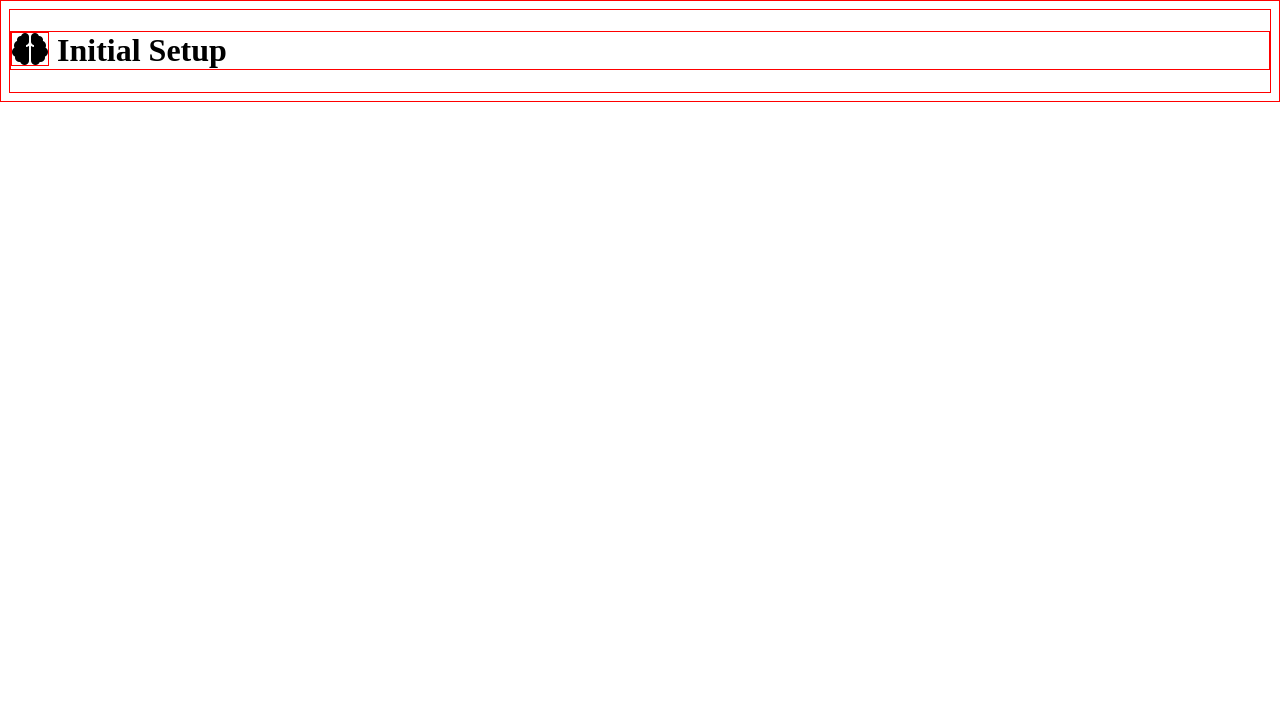
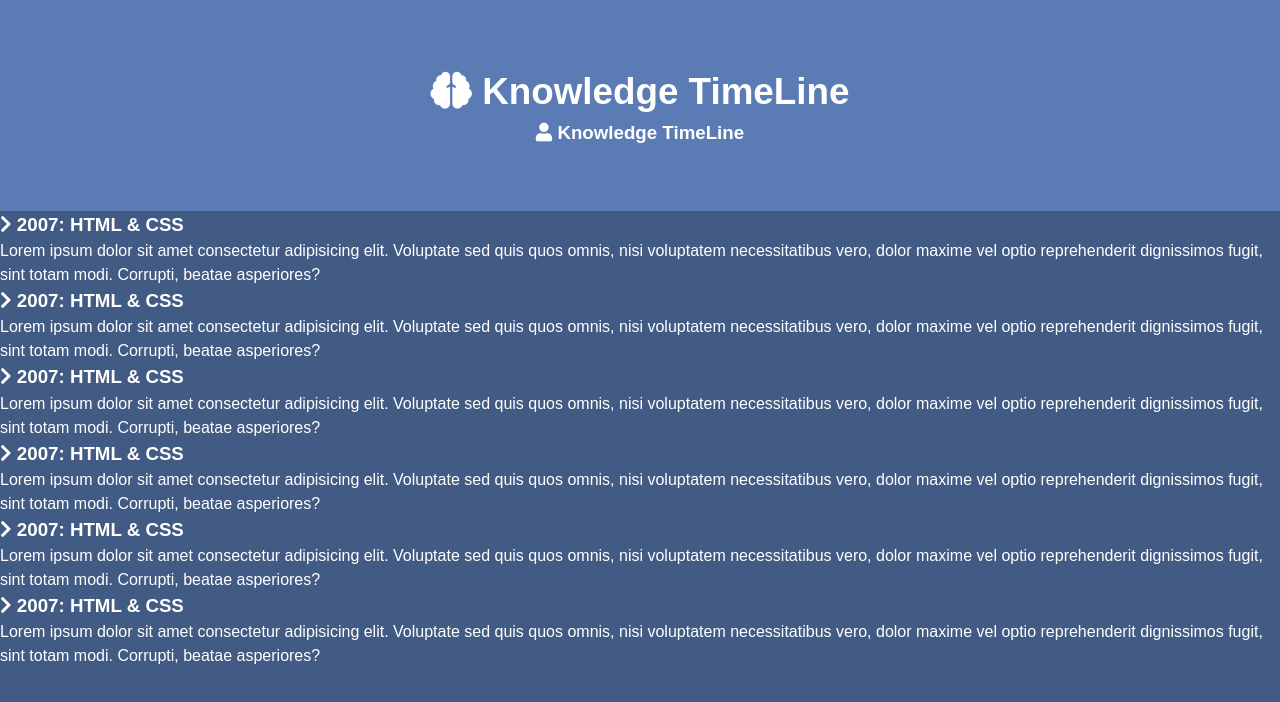
Before and after one commit to silvestrevivo/cvresume-css, a plain HTML site: page index.html in a window 1280 px wide. Drawn offline with Linux system fonts and the light colour scheme.

Commit message:
base style and header

```diff
--- a/index.html
+++ b/index.html
@@ -25,7 +25,66 @@
 </head>
 
 <body>
-    <h1><i class="fas fa-brain"></i> Initial Setup</h1>
+    <header id="main-header">
+        <div class="container">
+            <h1><i class="fas fa-brain"></i> Knowledge TimeLine</h1>
+            <h3><i class="fas fa-user"></i> Knowledge TimeLine</h3>
+        </div>
+    </header>
+
+    <section id="timeline">
+        <ul>
+            <li>
+                <div>
+                    <h3><i class="fas fa-chevron-right"></i> 2007: HTML & CSS</h3>
+                    <p>Lorem ipsum dolor sit amet consectetur adipisicing elit. Voluptate sed quis quos omnis, nisi
+                        voluptatem necessitatibus vero, dolor maxime vel optio reprehenderit dignissimos fugit, sint
+                        totam modi. Corrupti, beatae asperiores?</p>
+                </div>
+            </li>
+            <li>
+                <div>
+                    <h3><i class="fas fa-chevron-right"></i> 2007: HTML & CSS</h3>
+                    <p>Lorem ipsum dolor sit amet consectetur adipisicing elit. Voluptate sed quis quos omnis, nisi
+                        voluptatem necessitatibus vero, dolor maxime vel optio reprehenderit dignissimos fugit, sint
+                        totam modi. Corrupti, beatae asperiores?</p>
+                </div>
+            </li>
+            <li>
+                <div>
+                    <h3><i class="fas fa-chevron-right"></i> 2007: HTML & CSS</h3>
+                    <p>Lorem ipsum dolor sit amet consectetur adipisicing elit. Voluptate sed quis quos omnis, nisi
+                        voluptatem necessitatibus vero, dolor maxime vel optio reprehenderit dignissimos fugit, sint
+                        totam modi. Corrupti, beatae asperiores?</p>
+                </div>
+            </li>
+            <li>
+                <div>
+                    <h3><i class="fas fa-chevron-right"></i> 2007: HTML & CSS</h3>
+                    <p>Lorem ipsum dolor sit amet consectetur adipisicing elit. Voluptate sed quis quos omnis, nisi
+                        voluptatem necessitatibus vero, dolor maxime vel optio reprehenderit dignissimos fugit, sint
+                        totam modi. Corrupti, beatae asperiores?</p>
+                </div>
+            </li>
+            <li>
+                <div>
+                    <h3><i class="fas fa-chevron-right"></i> 2007: HTML & CSS</h3>
+                    <p>Lorem ipsum dolor sit amet consectetur adipisicing elit. Voluptate sed quis quos omnis, nisi
+                        voluptatem necessitatibus vero, dolor maxime vel optio reprehenderit dignissimos fugit, sint
+                        totam modi. Corrupti, beatae asperiores?</p>
+                </div>
+            </li>
+            <li>
+                <div>
+                    <h3><i class="fas fa-chevron-right"></i> 2007: HTML & CSS</h3>
+                    <p>Lorem ipsum dolor sit amet consectetur adipisicing elit. Voluptate sed quis quos omnis, nisi
+                        voluptatem necessitatibus vero, dolor maxime vel optio reprehenderit dignissimos fugit, sint
+                        totam modi. Corrupti, beatae asperiores?</p>
+                </div>
+            </li>
+        </ul>
+    </section>
+
 </body>
 
 </html>
--- a/style.css
+++ b/style.css
@@ -1,3 +1,42 @@
-*{
-  border: 1px solid red;
+/* Variables */
+:root{
+  --primary-color: #425b84;
+  --secondary-color: #5b7bb4;
+  --max-width: 1100px;
 }
+
+/* Reset */
+body{
+  font: normal 1rem/1.5 'Arial', sans-serif;
+  background: var(--primary-color);
+  color: #fff;
+  overflow-x: hidden;
+  padding-bottom: 50px;
+  box-sizing: border-box;
+  text-rendering: optimizeLegibility;
+}
+
+*,
+*::before,
+*::after{
+    margin: 0;
+    padding: 0;
+    box-sizing: inherit;
+    text-rendering: inherit;
+}
+
+/* Header */
+#main-header{
+  background: var(--secondary-color);
+  padding: 4rem 0;
+}
+
+.container{
+  max-width: var(--max-width);
+  margin: 0 auto;
+  text-align: center;
+}
+
+h1{
+  font-size: 2.3rem;
+}
```
Also changed, not shown: 1 other file.
